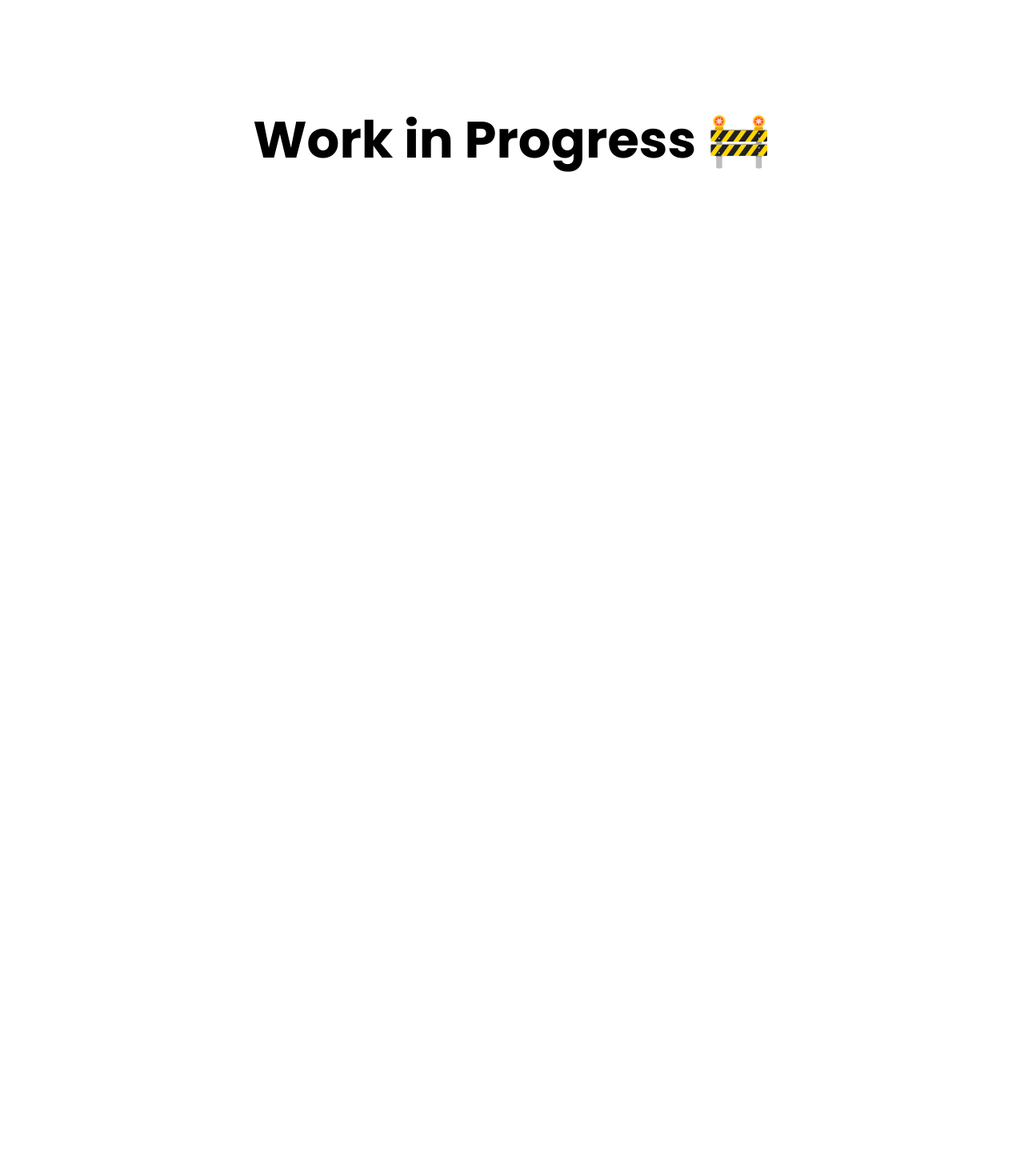
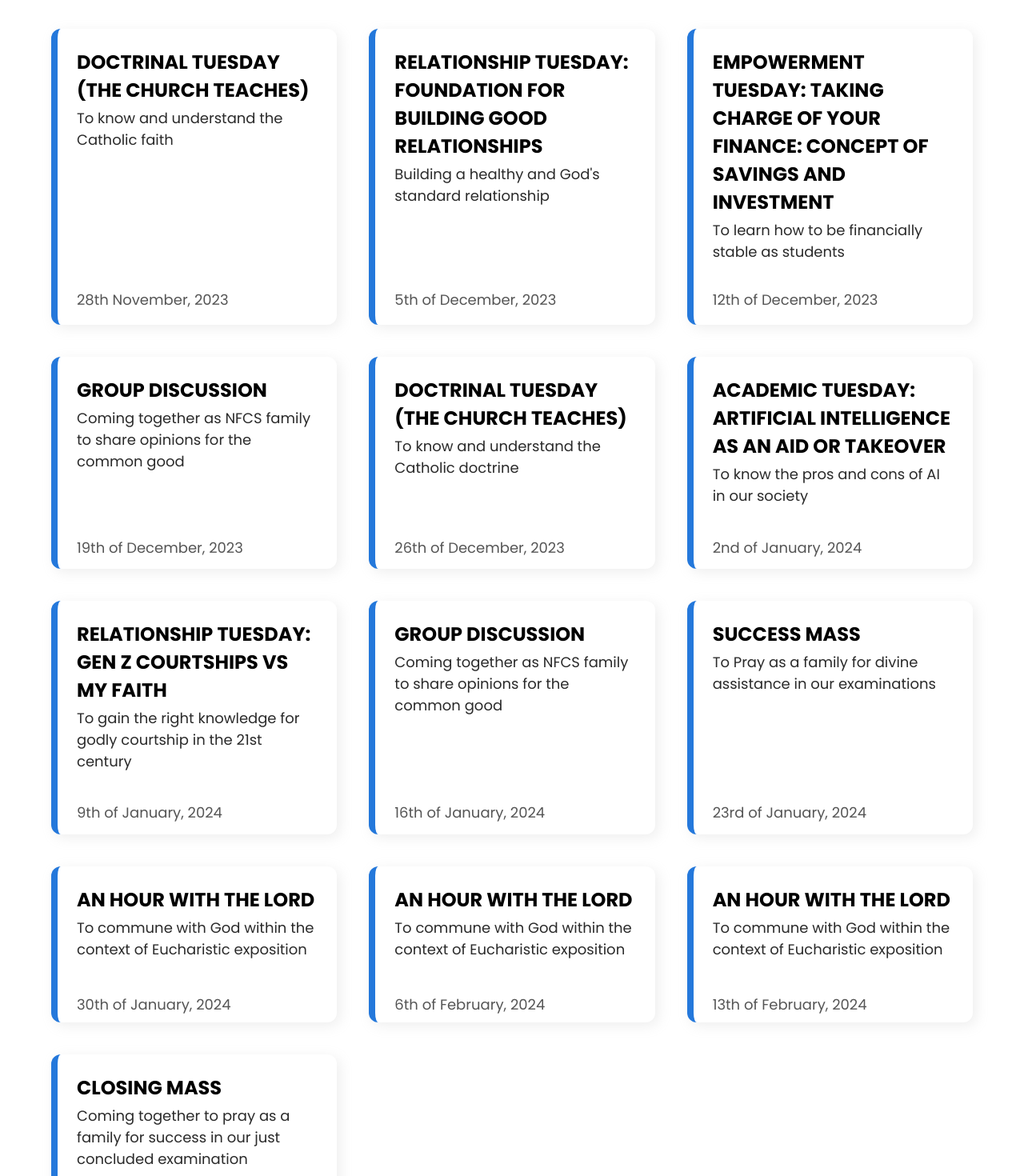
Before and after one commit to DevYoma/NFCS, a React (Create React App) app: page /events in a window 1280 px wide. Shown: the part 280-1750 px from the top of the page at 80% size. Before the commit the page ends 804 px from the top, so only its background shows below. Built offline with nearby package versions, Linux system fonts and the light colour scheme; no server answers.

Commit message:
design: design events page

```diff
--- a/src/Pages/Events/Events.scss
+++ b/src/Pages/Events/Events.scss
@@ -4,13 +4,86 @@
     font-family: 'Poppins', sans-serif;
     min-height: 100vh;
     &__main{
-        height: calc(100vh - 100px);
+        // height: calc(100vh - 100px);
         // border: 1px solid red;
-        display: grid;
-        place-items: center;
+        padding-bottom: 5vh;
 
         h1{
-            font-size: 4rem;
+            // font-family: SF Pro Display;
+            color: #111;
+            text-align: center;
+            font-size: 3rem;
+            margin: 5rem auto 3.75rem;
+            @media screen and (max-width: 1024px) {
+                font-size: 2.5rem;
+                margin: 4rem auto 2.5rem;
+            }
+
+            @media screen and (max-width: 768px) {
+                font-size: 2rem;
+                padding: 0 20px;
+                margin: 3.5rem auto 2rem;
+            }
+
+            @media screen and (max-width: 500px) {
+                font-size: 1.8rem;
+            }
+
+            font-weight: 700;
+            letter-spacing: 0.024rem;
         }
+
+        &Fellowships{
+            display: grid;
+            grid-template-columns: repeat(3, 1fr);
+            @media screen and (max-width: 1024px) {
+                grid-template-columns: repeat(2, 1fr);
+            }
+
+            @media screen and (max-width: 768px) {
+                grid-template-columns: 1fr;
+            }
+            width: 90%;
+            margin-left: auto;
+            margin-right: auto;
+            gap: 2.5rem;
+
+            &Event{
+                position: relative;
+                padding: 1.5rem;
+                border-radius: 0.75rem;
+                background: #FFF;
+                box-shadow: 4px 4px 16px 0px rgba(170, 170, 170, 0.20);
+                border-left: 0.5rem solid #2478DB;
+
+                & > * {
+                    // color: red;
+                }
+
+                & > h3{
+                    color: #000;
+                    font-size: 1.5rem;
+                    font-weight: 600;
+                    margin-bottom: 0.25rem;
+                    text-transform: uppercase;
+                }
+
+                & > p:first-of-type{
+                    color: #2A2A2A;
+                    font-size: 1.125rem;
+                    font-weight: 400;
+                    margin-bottom: 3.38rem;
+                }
+
+                & > p:last-of-type{
+                    color: #555;
+                    font-size: 1.125rem;
+                    font-weight: 400;
+                    position: absolute;
+                    bottom: 5%;
+                }
+            }
+        }
+
     }
 }
--- a/src/Pages/Events/Events.tsx
+++ b/src/Pages/Events/Events.tsx
@@ -1,15 +1,112 @@
 import React from 'react'
 import './Events.scss';
 import Navbar from '../../Components/Navbar/Navbar';
+import Footer from '../../Components/Footer/Footer';
 
 const Events = () => {
+  const events = [
+    {
+      id: 1,
+      title: "Doctrinal Tuesday (THE CHURCH TEACHES)",
+      text: "To know and understand the Catholic faith",
+      date: "28th November, 2023"
+    },
+    {
+      id: 2,
+      title: "relationship tuesday: foundation for building good relationships",
+      text: "Building a healthy and God's standard relationship",
+      date: "5th of December, 2023"
+    },
+    {
+      id: 3,
+      title: "Empowerment Tuesday: Taking charge of your finance: Concept of savings and investment",
+      text: "To learn how to be financially stable as students",
+      date: "12th of December, 2023"
+    },
+    {
+      id: 4,
+      title: "group discussion",
+      text: "Coming together as NFCS family to share opinions for the common good",
+      date: "19th of December, 2023"
+    },
+    {
+      id: 5,
+      title: "doctrinal tuesday (the church teaches)",
+      text: "To know and understand the Catholic doctrine",
+      date: "26th of December, 2023"
+    },
+    {
+      id: 6,
+      title: "Academic tuesday: Artificial Intelligence as an aid or takeover",
+      text: "To know the pros and cons of AI in our society",
+      date: "2nd of January, 2024"
+    },
+    {
+      id: 7,
+      title: "relationship tuesday: gen z courtships vs my faith",
+      text: "To gain the right knowledge for godly courtship in the 21st century",
+      presentation: "Special Intervention: Team Capernaum",
+      date: "9th of January, 2024"
+    },
+    {
+      id: 8,
+      title: "group discussion",
+      text: "Coming together as NFCS family to share opinions for the common good",
+      date: "16th of January, 2024"
+    },
+    {
+      id: 9,
+      title: "Success mass",
+      text: "To Pray as a family for divine assistance in our examinations",
+      date: "23rd of January, 2024"
+    },
+    {
+      id: 10,
+      title: "an hour with the lord",
+      text: "To commune with God within the context of Eucharistic exposition",
+      date: "30th of January, 2024"
+    },
+    {
+      id: 11,
+      title: "an hour with the lord",
+      text: "To commune with God within the context of Eucharistic exposition",
+      date: "6th of February, 2024"
+    },
+    {
+      id: 12,
+      title: "an hour with the lord",
+      text: "To commune with God within the context of Eucharistic exposition",
+      date: "13th of February, 2024"
+    },
+    {
+      id: 13,
+      title: "Closing mass",
+      text: "Coming together to pray as a family for success in our just concluded examination",
+      date: "20th of February, 2024"
+    }
+  ]
   return (
     <div className="eventsPage">
       <Navbar />
 
       <div className="eventsPage__main">
-        <h1>Work in Progress 🚧</h1>
+        <h1>Check out our upcoming Fellowship events</h1>
+
+        <div className="eventsPage__mainFellowships">
+
+          {events.map(event => (
+            <div key={event.id} className="eventsPage__mainFellowshipsEvent">
+              <h3>{event.title}</h3>
+              <p>{event.text}</p>
+
+              <p>{event.date}</p>
+            </div>
+          ))}
+
+        </div>
       </div>
+
+      <Footer />
     </div>
   )
 }
```
